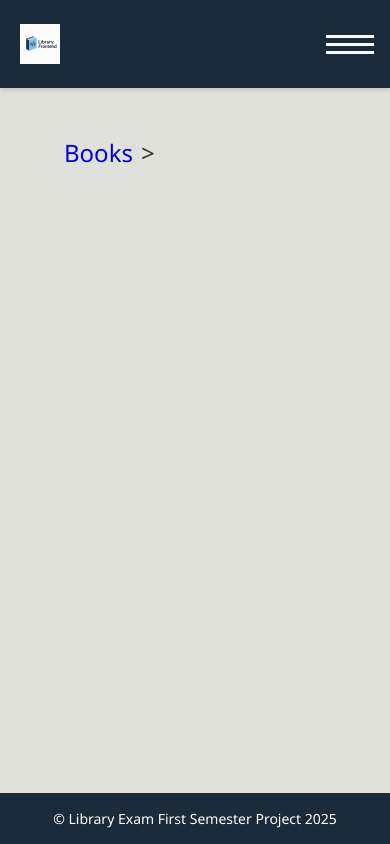
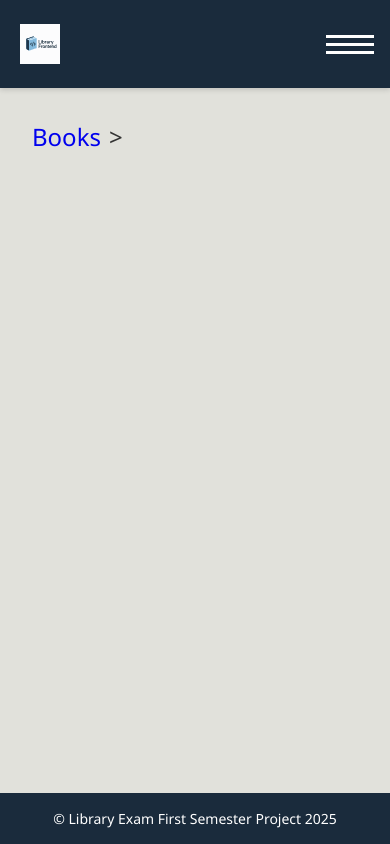
Before and after one commit to mostafaheidaridev/library-frontend, a website with bundled scripts: page book.html in a window 390 px wide. Built offline with nearby package versions, Linux system fonts and the light colour scheme; no server answers.

Commit message:
breadcrumbs responsive

```diff
--- a/book.html
+++ b/book.html
@@ -56,7 +56,7 @@
       <nav aria-label="Breadcrumb" class="breadcrumb">
         <ul>
           <li><a href="index.html">Books</a></li>
-          <li id="breadcrumb-current-book" aria-current="page"></li>
+          <li li id="breadcrumb-current-book" class="breadcrumb-title" aria-current="page"></li>
         </ul>
       </nav>
 
--- a/css/book.css
+++ b/css/book.css
@@ -1,7 +1,7 @@
 @import 'variables.css';
 
 .breadcrumb{
-  margin: var(--spacing-medium) var(--spacing-xlarge);
+  margin: 0 var(--spacing-xlarge) var(--spacing-xlarge);
   font-size: var(--font-size-small);
 }
 
@@ -22,6 +22,14 @@
   display: inline-flex;
   align-items: center;
   justify-content: center;
+}
+
+.breadcrumb-title {
+  overflow: hidden;
+  white-space: nowrap;
+  text-overflow: ellipsis;
+  max-width: 400px; /* juster efter behov */
+  display: inline-block;
 }
 
 .breadcrumb li::after{
@@ -236,6 +244,14 @@ button:focus {
   .loans-table td {
     padding: 6px 4px;
   }
+
+  .breadcrumb{
+    margin-left: 0;
+  }
+
+  .breadcrumb-title {
+    max-width: 300px;
+  }
 }
 
 @media (max-width: 450px) {
@@ -254,4 +270,8 @@ button:focus {
     padding: 4px;
     font-size: 0.9rem;
   }
+
+  .breadcrumb-title {
+    max-width: 150px;
+  }
 }
```
